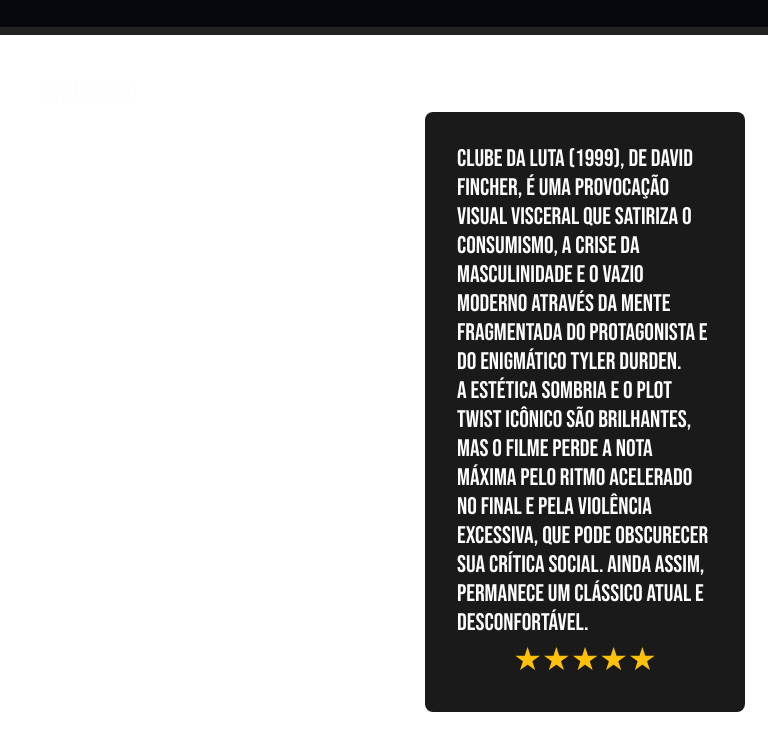
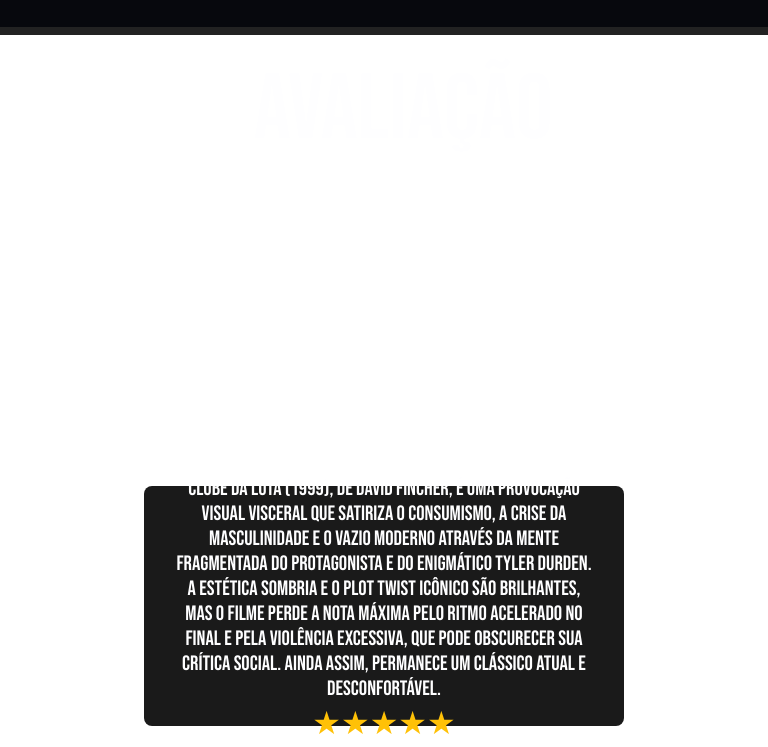
Before and after one commit to dupinho/Clube-da-Luta, a plain HTML site: page index.html in a window 768 px wide. Shown: the part 5485-6232 px from the top of the page. Drawn offline with nearby package versions, Linux system fonts and the light colour scheme.

Commit message:
Avaliação
Pagina da avaliação feita para o tablet

```diff
--- a/style.css
+++ b/style.css
@@ -424,7 +424,7 @@ footer{
         radial-gradient(rgba(0, 0, 0, -0.50) 600px, #222222),
         url(./imgs/ftPlot);
     background-size: cover;
-    background-position: center -20vh;
+    background-position: center;
     background-repeat: no-repeat;
 }
 
@@ -1114,4 +1114,41 @@ footer{
         grid-area: 7 / 3 / 10 / 4;
     }
 
+    #secAvaliação{
+            flex-direction: column;
+            justify-content: center;
+            align-items: center;
+
+        background-size: cover;
+        background-position: center center;/* center provisorio, depois arrumar um jeito de dx o centro dele mais pra baixo */
+    }
+
+    #avaliacaoTitulo{
+        font-size: calc(var(--tamanhoFontePgTitulo) * 3);
+
+            justify-self: center;
+
+        padding-top: 2.5vh;
+    }
+
+    #infosBoxAval{
+        height: 30vh;
+        width: 90vw;
+
+        margin-top: 40vh;
+        margin-right: auto;
+        margin-left: auto;
+        padding-top: 5vh;
+
+        display: flex;
+            flex-direction: column;
+            justify-content: center;
+            align-items: center;
+            text-align: center;
+    }
+
+    .txtAval{
+        font-size: 1.3rem;
+    }
+
 }
```
